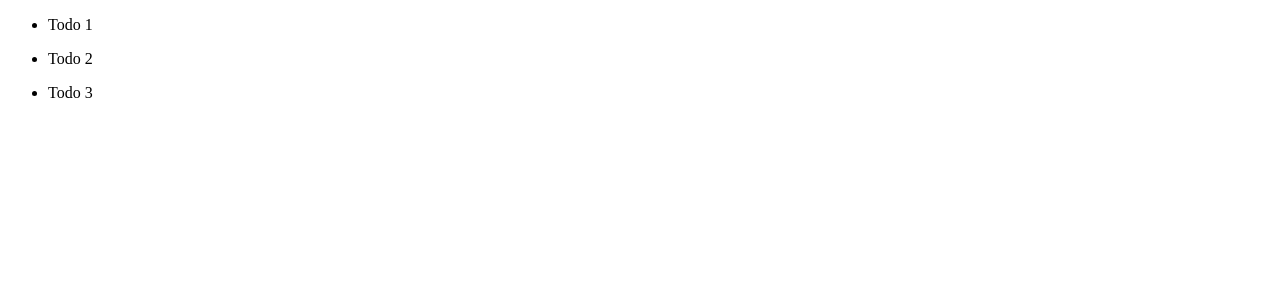
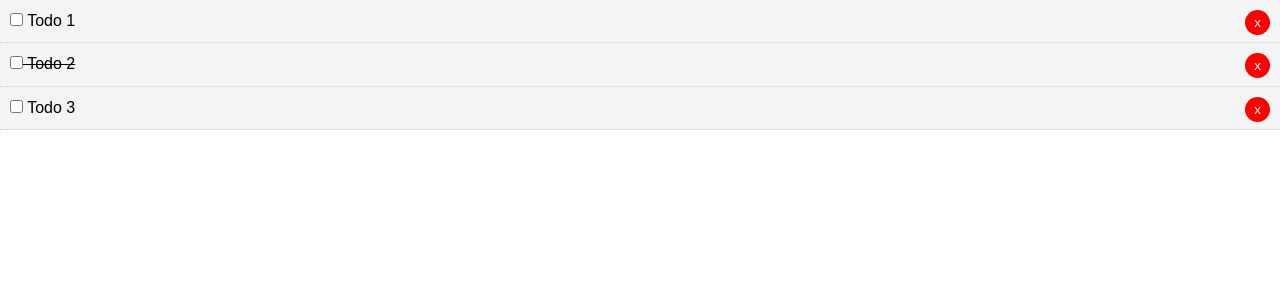
Before and after one commit to NamelessKing/angular-TodoList, an Angular app: page / in a window 1280 px wide. Shown: the top 300 px of the page. Built offline with nearby package versions, Linux system fonts and the light colour scheme.

Commit message:
add global styles and todo-item component logic and style

```diff
--- a/src/app/components/todo-item/todo-item.component.css
+++ b/src/app/components/todo-item/todo-item.component.css
@@ -0,0 +1,19 @@
+.del {
+  background: #ff0000;
+  color: #fff;
+  border: none;
+  padding: 5px 9px;
+  border-radius: 50%;
+  cursor: pointer;
+  float: right;
+}
+
+.todo {
+  background: #f4f4f4;
+  padding: 10px;
+  border-bottom: 1px #ccc dotted;
+}
+
+.is-complete {
+  text-decoration: line-through;
+}
--- a/src/app/components/todo-item/todo-item.component.html
+++ b/src/app/components/todo-item/todo-item.component.html
@@ -1,3 +1,7 @@
-<p>
-  todo-item works!
-</p>
+<div [ngClass]="setClasses()">
+    <p>
+        <input type="checkbox" name=""/>
+        {{todo.title}}
+        <button class="del">x</button>
+    </p>
+</div>
--- a/src/app/components/todo-item/todo-item.component.ts
+++ b/src/app/components/todo-item/todo-item.component.ts
@@ -1,4 +1,5 @@
-import { Component, OnInit } from '@angular/core';
+import { Component, OnInit, Input } from '@angular/core';
+import { Todo} from '../../models/Todo';
 
 @Component({
   selector: 'app-todo-item',
@@ -7,9 +8,21 @@
 })
 export class TodoItemComponent implements OnInit {
 
+  @Input() todo: Todo;
+
   constructor() { }
 
   ngOnInit() {
   }
 
+  //set dynamic classes
+  setClasses(){
+    let classes = {
+      todo:true,
+      'is-complete':this.todo.completed
+    }
+    return classes;
+  }
+
+
 }
--- a/src/app/components/todos/todos.component.html
+++ b/src/app/components/todos/todos.component.html
@@ -1,3 +1,2 @@
-<ul *ngFor = "let todo of todos">
-    <li>{{todo.title}}</li>
-</ul>
+<app-todo-item *ngFor = "let todo of todos" [todo]="todo">
+</app-todo-item>
--- a/src/styles.css
+++ b/src/styles.css
@@ -1 +1,33 @@
 /* You can add global styles to this file, and also import other style files */
+* {
+  box-sizing: border-box;
+  margin: 0;
+  padding: 0;
+}
+
+body {
+  font-family: Arial, Helvetica, sans-serif;
+  line-height: 1.4;
+}
+
+a {
+  color: #333;
+  text-decoration: none;
+}
+
+.container {
+  padding: 0 1rem;
+}
+
+.btn {
+  display: inline-block;
+  border: none;
+  background: #555;
+  color: #fff;
+  padding: 7px 20px;
+  cursor: pointer;
+}
+
+.btn:hover {
+  background: #666;
+}
--- a/tsconfig.json
+++ b/tsconfig.json
@@ -6,7 +6,7 @@
     "sourceMap": true,
     "declaration": false,
     "downlevelIteration": true,
-    "emitDecoratorMetadata": true,
+    "emitDecoratorMetadata": false,
     "experimentalDecorators": true,
     "module": "esnext",
     "moduleResolution": "node",
```
